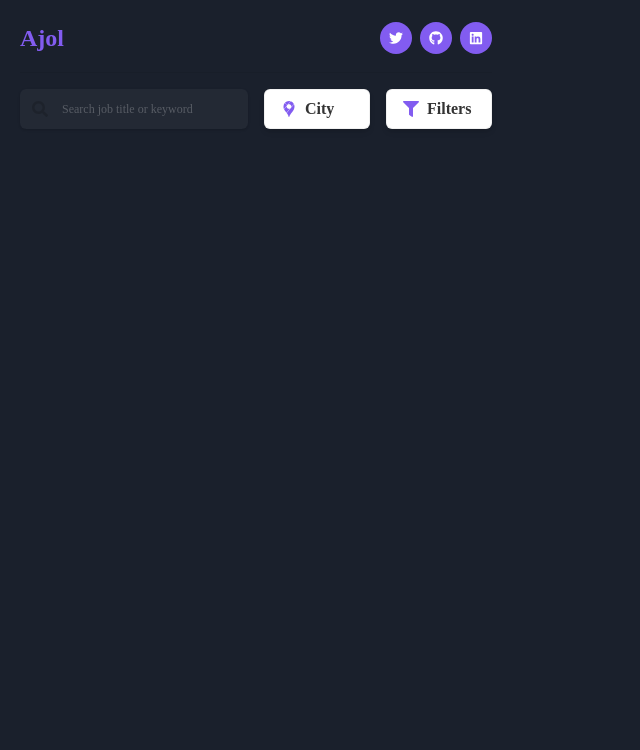
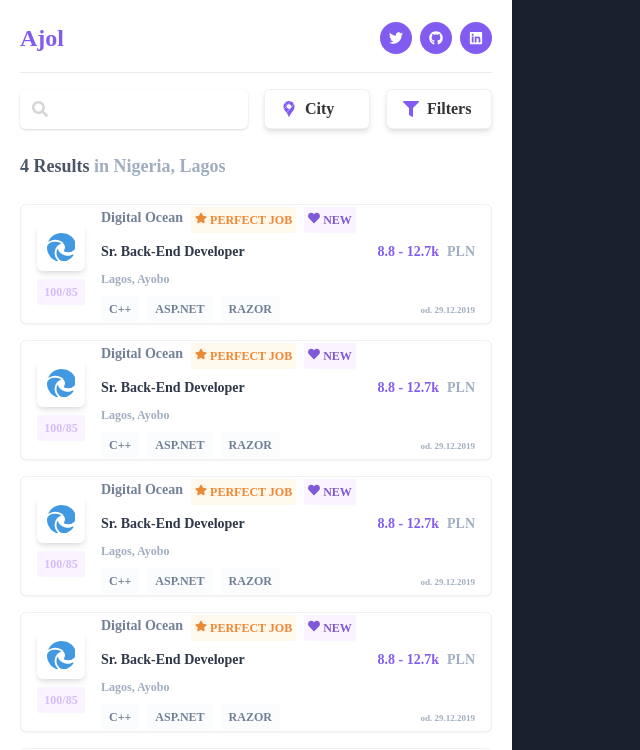
Before and after one commit to anubra266/ajol, a Next.js app: page / in a window 1280 px wide. Shown: the top 750 px of the page, without its empty margins (0-640 px from the left). Built offline with nearby package versions, Linux system fonts and the light colour scheme; a web font is replaced by a local one.

Commit message:
💄 Add Jobs component

```diff
--- a/components/listings/index.tsx
+++ b/components/listings/index.tsx
@@ -1,13 +1,22 @@
 import { Flex } from "@chakra-ui/layout";
 import React from "react";
 import Header from "./header";
+import Results from "./results";
 import Search from "./search";
 
 const Listings = () => {
   return (
-    <Flex w={["40%"]} p={5} direction="column">
+    <Flex
+      w={["40%"]}
+      p={5}
+      direction="column"
+      shadow="md"
+      bg="white"
+      h="full"
+    >
       <Header />
       <Search />
+      <Results />
     </Flex>
   );
 };
--- /dev/null
+++ b/components/listings/job.tsx
@@ -0,0 +1,125 @@
+import { ButtonProps, IconButton } from "@chakra-ui/button";
+import Icon from "@chakra-ui/icon";
+import { Badge, Flex, Spacer, Stack, Text } from "@chakra-ui/layout";
+import React from "react";
+import { FaHeart, FaStar } from "react-icons/fa";
+import { SiMicrosoftedge } from "react-icons/si";
+
+const Job = (props: any) => {
+  const { jid } = props;
+  return (
+    <Flex
+      w="full"
+      shadow="sm"
+      rounded="md"
+      borderWidth="1px"
+      borderColor="blackAlpha.100"
+      bg="white"
+      minH="120"
+      alignItems="center"
+    >
+      <Stack spacing={4} direction="row" px={4} w="full" alignItems="center">
+        <Stack>
+          <IconButton
+            aria-label="Job"
+            {...logoStyles}
+            color="blue.400"
+            icon={<Icon boxSize="60%" as={SiMicrosoftedge} />}
+          />
+          <Badge
+            colorScheme="purple"
+            p={1}
+            variant="subtle"
+            layerStyle="job-badge"
+          >
+            100/85
+          </Badge>
+        </Stack>
+        <Stack spacing={2} w="full">
+          <Stack direction="row">
+            <Text fontSize="sm" fontWeight="semibold" color="gray.500">
+              Digital Ocean
+            </Text>
+            <Badge
+              colorScheme="orange"
+              variant="subtle"
+              layerStyle="job-badge"
+              color="orange.400"
+              p={1}
+            >
+              <Icon as={FaStar} /> Perfect Job
+            </Badge>
+            <Badge
+              colorScheme="purple"
+              variant="subtle"
+              layerStyle="job-badge"
+              color="purple.500"
+              p={1}
+            >
+              <Icon as={FaHeart} /> New
+            </Badge>
+          </Stack>
+          <Stack direction="row" fontSize="sm" fontWeight="semibold">
+            <Text color="gray.700">Sr. Back-End Developer</Text>
+            <Spacer />
+            <Text color="brand.300">8.8 - 12.7k </Text>
+            <Text color="gray.400">PLN</Text>
+          </Stack>
+          <Text fontSize="xs" fontWeight="semibold" color="gray.400">
+            Lagos, Ayobo
+          </Text>
+          <Stack
+            direction="row"
+            fontSize="sm"
+            fontWeight="semibold"
+            alignItems="baseline"
+          >
+            <Badge
+              colorScheme="gray"
+              variant="subtle"
+              layerStyle="job-badge"
+              color="gray.500"
+              px={2}
+              py={1}
+            >
+              C++
+            </Badge>{" "}
+            <Badge
+              colorScheme="gray"
+              variant="subtle"
+              layerStyle="job-badge"
+              color="gray.500"
+              px={2}
+              py={1}
+            >
+              ASP.NET
+            </Badge>{" "}
+            <Badge
+              colorScheme="gray"
+              variant="subtle"
+              layerStyle="job-badge"
+              color="gray.500"
+              px={2}
+              py={1}
+            >
+              Razor
+            </Badge>
+            <Spacer />
+            <Text color="gray.400" fontSize="xx-small">
+              od. 29.12.2019
+            </Text>
+          </Stack>
+        </Stack>
+      </Stack>
+    </Flex>
+  );
+};
+
+export default Job;
+
+const logoStyles: ButtonProps = {
+  bg: "white",
+  rounded: "md",
+  shadow: "md",
+  size: "lg",
+};
--- /dev/null
+++ b/components/listings/results.tsx
@@ -0,0 +1,22 @@
+import { Box, Stack } from "@chakra-ui/layout";
+import { chakra } from "@chakra-ui/system";
+import React from "react";
+import Job from "./job";
+
+const Results = () => {
+  return (
+    <>
+      <Box my={6} fontSize="lg" fontWeight="semibold" color="gray.400">
+        <chakra.span color="gray.600">4 Results </chakra.span> in Nigeria, Lagos
+      </Box>
+
+      <Stack direction="column" spacing={4}>
+        {Array.from({ length: 6 }).map((_, jid) => (
+          <Job key={jid} id={jid} />
+        ))}
+      </Stack>
+    </>
+  );
+};
+
+export default Results;
```
